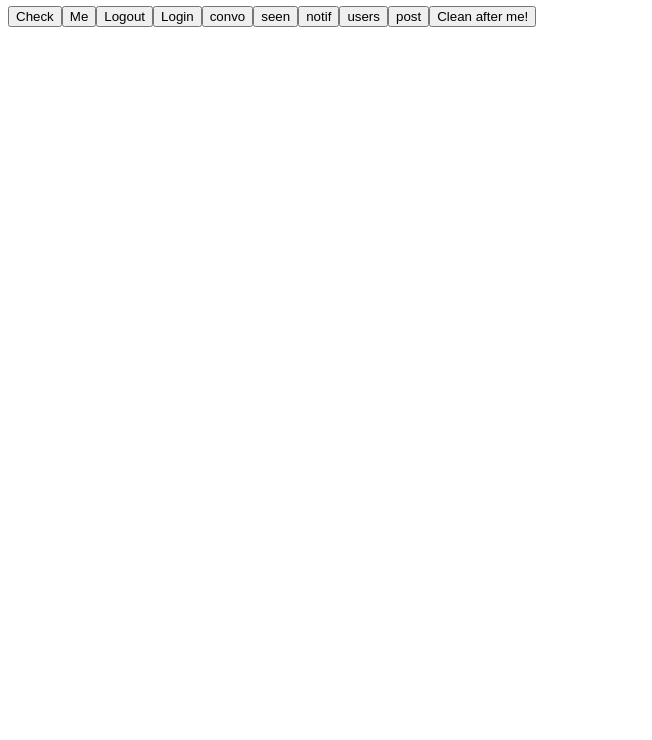
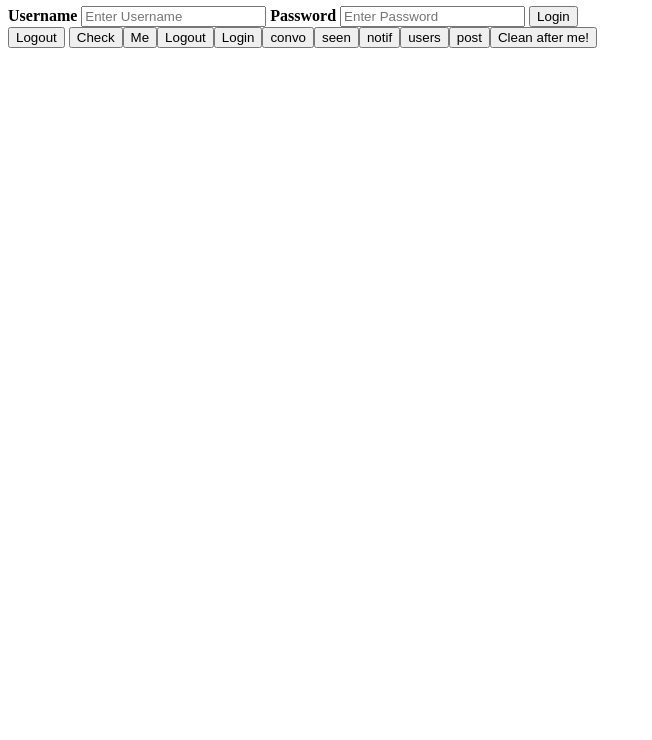
Before and after one commit to modern-js/chat-app, a website: page client/index.html in a window 1280 px wide. Shown: the part 60-800 px from the top of the page, without its empty margins (0-652 px from the left). Drawn offline with Linux system fonts and the light colour scheme; no server answers.

Commit message:
add front-end login/logout

```diff
--- a/client/app.js
+++ b/client/app.js
@@ -1,3 +1,4 @@
+
 const makeButton = (text, action) => {
   const btn = document.createElement('button');
   btn.textContent = text;
@@ -6,6 +7,7 @@ const makeButton = (text, action) => {
 };
 
 const root = document.getElementById('app');
+
 const output = document.createElement('div');
 
 const withLogResponse = promise => (
@@ -28,3 +30,41 @@ const withLogResponse = promise => (
 ].forEach(button => root.appendChild(button));
 
 root.appendChild(output);
+
+
+// everything above this eventually needs to be deleted
+
+const mainLoop = function() {
+  window.api.me().then(x=>x.text()).then(x=>{
+    x = JSON.parse(x);
+    if (x.status=='OK') {
+      showApp();
+    }
+    else {
+      showForm();
+    }
+    setTimeout(mainLoop, 1000);
+  });
+};
+
+document.addEventListener("DOMContentLoaded", mainLoop);
+
+document.getElementById('login').onclick = function(){
+  let username = document.getElementById('user_text').value;
+  let password = document.getElementById('pass_text').value;
+  window.api.login({username:username,password:password});
+}
+
+document.getElementById('logout').onclick = function(){
+  window.api.logout();
+}
+
+const showForm = function() {
+  document.getElementById('app').style.visibility='hidden';
+  document.getElementById('login_form').style.visibility='visible';
+}
+
+const showApp = function() {
+  document.getElementById('app').style.visibility='visible';
+  document.getElementById('login_form').style.visibility='hidden';
+}
--- a/client/index.html
+++ b/client/index.html
@@ -6,7 +6,21 @@
 
   <body>
     <h1>Chat APP!</h1>
-    <div id="app"></div>
+
+    <div id='login_form' class="container">
+      <label><b>Username</b></label>
+      <input type="text" placeholder="Enter Username" id='user_text'>
+      <label><b>Password</b></label>
+      <input type="password" placeholder="Enter Password" id="pass_text" name="password">
+      <button id="login">Login</button>
+    </div>
+
+    <div id="app">
+      <button id="logout">Logout</button>
+
+    </div>
+
     <script src="/app.js"></script>
+
   </body>
 </html>
```
